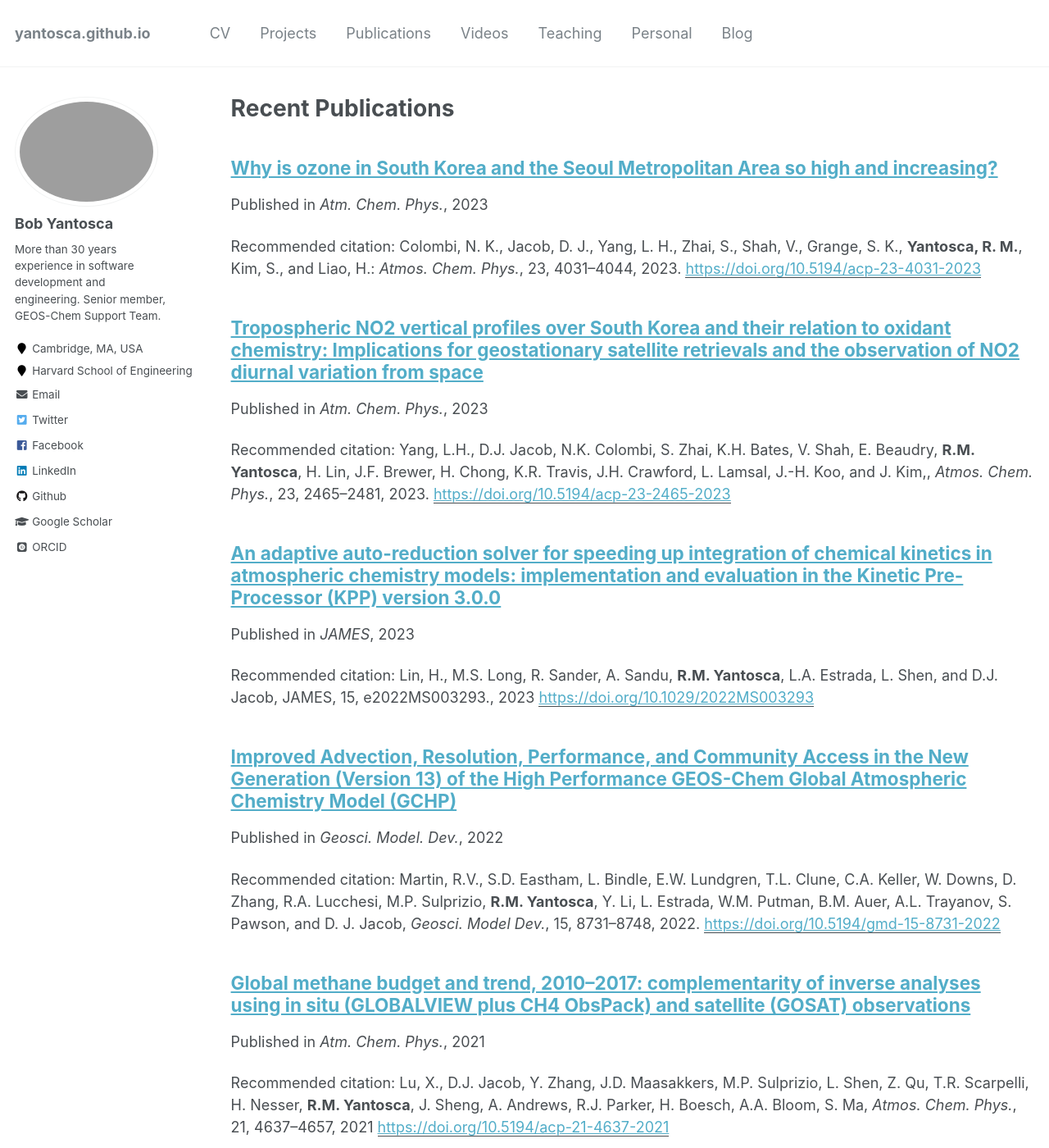
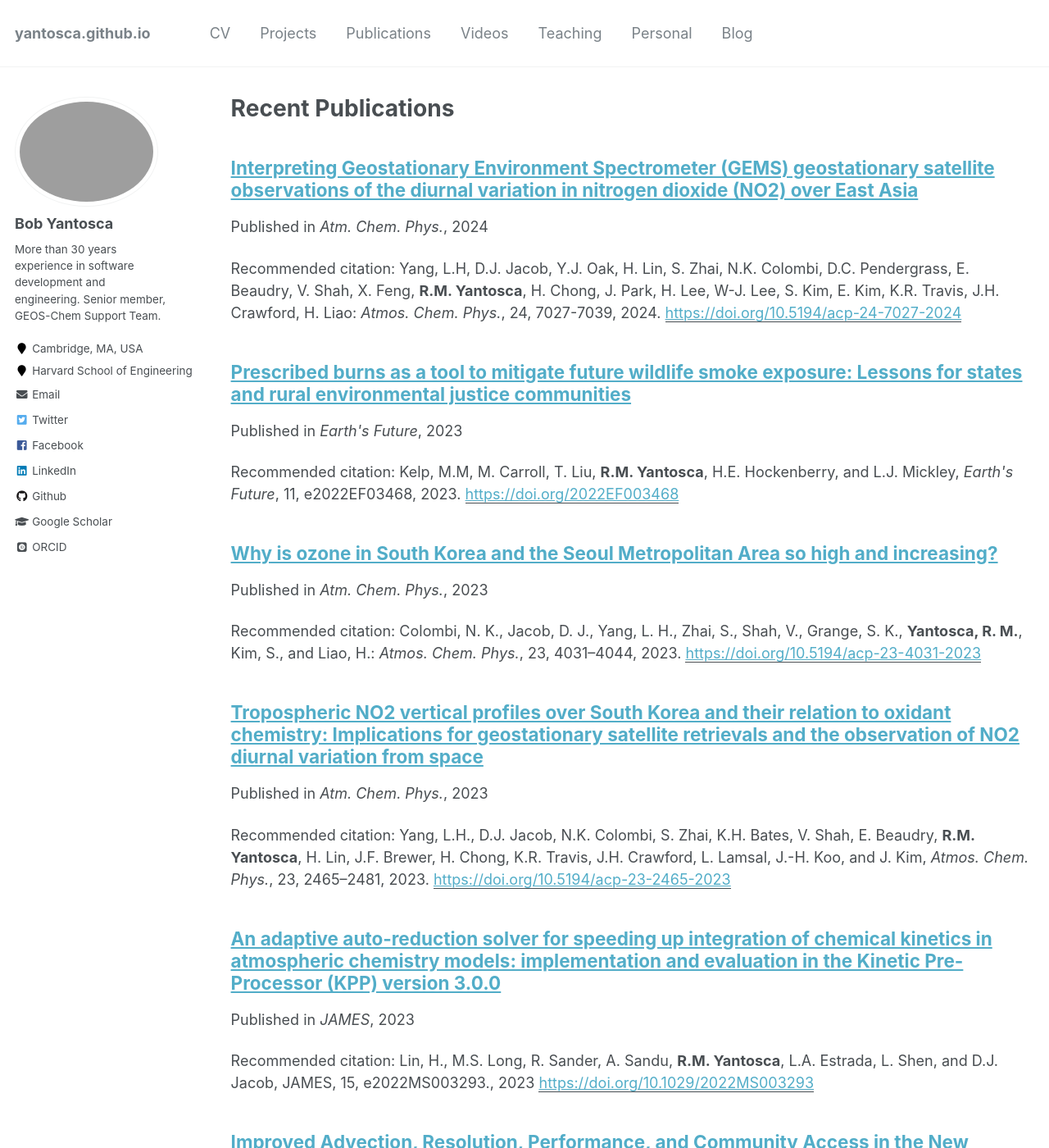
Before and after one commit to yantosca/yantosca.github.io, a Jekyll site: the page built from _pages/publications.md, in a window 1280 px wide and 1400 px high. Shown: the whole window at 82% size. Built offline with Jekyll 4.4.1, drawn with Linux system fonts in a browser that asks for light colours; some web fonts are replaced.

Commit message:
Add new documentation pages, update offset in cv.md
Signed-off-by: Bob Yantosca <yantosca@seas.harvard.edu>

```diff
--- a/_pages/cv.md
+++ b/_pages/cv.md
@@ -119,7 +119,7 @@
 * Received the Abraham Lincoln Fuller Prize for Excellence in the Study of Latin (1989).
 
 # Five Recent Publications
-  <ul>{% for post in site.publications reversed limit: 5 offset: 7 %}
+  <ul>{% for post in site.publications reversed limit: 5 offset: 11 %}
     {% include archive-single-cv.html %}
   {% endfor %}</ul>
 
--- /dev/null
+++ b/_publications/2023-prec-burns.md
@@ -0,0 +1,9 @@
+---
+title: "Prescribed burns as a tool to mitigate future wildlife smoke exposure: Lessons for states and rural environmental justice communities"
+collection: publications
+permalink: /publication/2024-prec-burns.html
+date: 2023-06-14
+venue: "Earth's Future"
+paperurl: https://doi.org/2022EF003468
+citation: "Kelp, M.M, M. Carroll, T. Liu, <b>R.M. Yantosca</b>, H.E. Hockenberry, and L.J. Mickley, <i>Earth's Future</i>, 11, e2022EF03468, 2023."
+---
--- /dev/null
+++ b/_publications/2024-gems-no2.md
@@ -0,0 +1,9 @@
+---
+title: "Interpreting Geostationary Environment Spectrometer (GEMS) geostationary satellite observations of the diurnal variation in nitrogen dioxide (NO2) over East Asia"
+collection: publications
+permalink: /publication/2024-gems-no2.html
+date: 2024-06-18
+venue: "Atm. Chem. Phys."
+paperurl: https://doi.org/10.5194/acp-24-7027-2024
+citation: "Yang, L.H, D.J. Jacob, Y.J. Oak, H. Lin, S. Zhai, N.K. Colombi, D.C. Pendergrass, E. Beaudry, V. Shah, X. Feng, <b>R.M. Yantosca</b >, H. Chong, J. Park, H. Lee, W-J. Lee, S. Kim, E. Kim, K.R. Travis, J.H. Crawford, H. Liao: <i>Atmos. Chem. Phys.</i>, 24, 7027-7039, 2024."
+---
```
Also changed, not shown: _publications/2023-korea-no2.md (+3 -9 lines), _publications/2023-kpp-300.md (+4 -8 lines).
